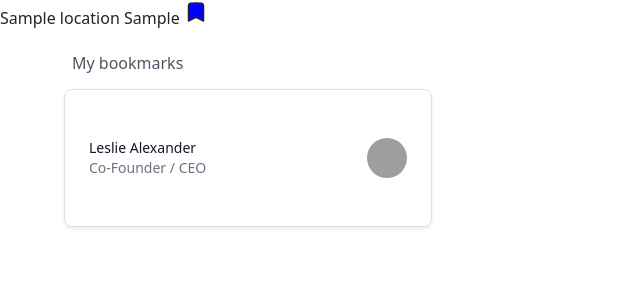
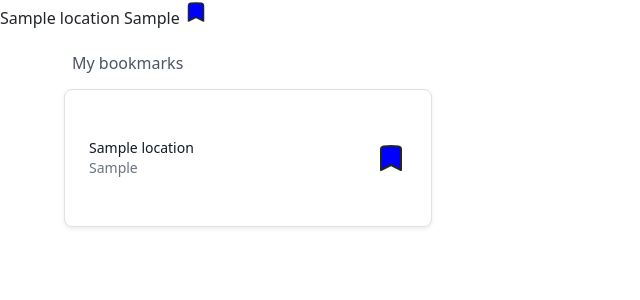
Before and after one commit to benong777/Broadkast, a Flask app: template templates/bookmarks.html in a window 1280 px wide. Shown: the part 64-364 px from the top of the page, without its empty margins (0-640 px from the left). Run offline with Flask 2, Linux system fonts and the light colour scheme; tables that the repository leaves empty hold one stand-in row (values such as "Sample post"); the template is opened without the code that fills it: values that come from a table or form of the project are taken from there, most other values are stand-ins (such as "Sample title", 1, 10 or a date in 2020); some libraries are stand-ins or nearby versions; grey boxes are pictures that could not be loaded.

Commit message:
Fixed bookmark icon and card btn functionality when clicked

```diff
--- a/templates/bookmarks.html
+++ b/templates/bookmarks.html
@@ -25,27 +25,22 @@
   </div>
 
   <div class="grid grid-cols-1 gap-4 sm:grid-cols-3">
+    {% for bookmark in bookmarks %}
     <div class="relative flex items-center space-x-3 rounded-lg border border-gray-300 bg-white px-6 py-5 shadow-sm focus-within:ring-2 focus-within:ring-indigo-500 focus-within:ring-offset-2 hover:border-gray-400">
       <div class="min-w-0 flex-1">
-        <a href="#" class="focus:outline-none">
+        <a href="/locations/{{ bookmark.location.location_id }}" class="focus:outline-none">
           <span class="absolute inset-0" aria-hidden="true"></span>
-          <p class="text-sm font-medium text-gray-900">Leslie Alexander</p>
-          <p class="truncate text-sm text-gray-500">Co-Founder / CEO</p>
+          <p class="text-sm font-medium text-gray-900">{{ bookmark.location.name }}</p>
+          <p class="truncate text-sm text-gray-500">{{ bookmark.location.addr }}</p>
         </a>
       </div>
-
-            <button class="bookmark" id="{{ item.location.location_id }}">
-              {% if bookmarks.get(item.location.location_id, 'True') %}
-              <svg xmlns="http://www.w3.org/2000/svg" fill="blue" viewBox="0 0 24 24" stroke-width="1.5" stroke="currentColor" class="bookmark-icon w-6 h-6">
-                <path stroke-linecap="round" stroke-linejoin="round" d="M17.593 3.322c1.1.128 1.907 1.077 1.907 2.185V21L12 17.25 4.5 21V5.507c0-1.108.806-2.057 1.907-2.185a48.507 48.507 0 0111.186 0z" />
-              </svg>
-              {% endif %}
-            </button>
-
-      <div class="flex-shrink-0">
-        <img class="h-10 w-10 rounded-full" src="https://images.unsplash.com/photo-1494790108377-be9c29b29330?ixlib=rb-1.2.1&ixid=eyJhcHBfaWQiOjEyMDd9&auto=format&fit=facearea&facepad=2&w=256&h=256&q=80" alt="">
-      </div>
+      <button class="bookmark z-10" id="7" onclick="removeBookmark({{bookmark.location.location_id}})" type="button">
+        <svg xmlns="http://www.w3.org/2000/svg" fill="blue" viewBox="0 0 24 24" stroke-width="1.5" stroke="currentColor" class="bookmark-icon w-8 h-8">
+          <path stroke-linecap="round" stroke-linejoin="round" d="M17.593 3.322c1.1.128 1.907 1.077 1.907 2.185V21L12 17.25 4.5 21V5.507c0-1.108.806-2.057 1.907-2.185a48.507 48.507 0 0111.186 0z" />
+        </svg>
+      </button>
     </div>
+    {% endfor %}
 
     <!-- <div class="relative flex items-center space-x-3 rounded-lg border border-gray-300 bg-white px-6 py-5 shadow-sm focus-within:ring-2 focus-within:ring-indigo-500 focus-within:ring-offset-2 hover:border-gray-400">
       <div class="flex-shrink-0">
```
